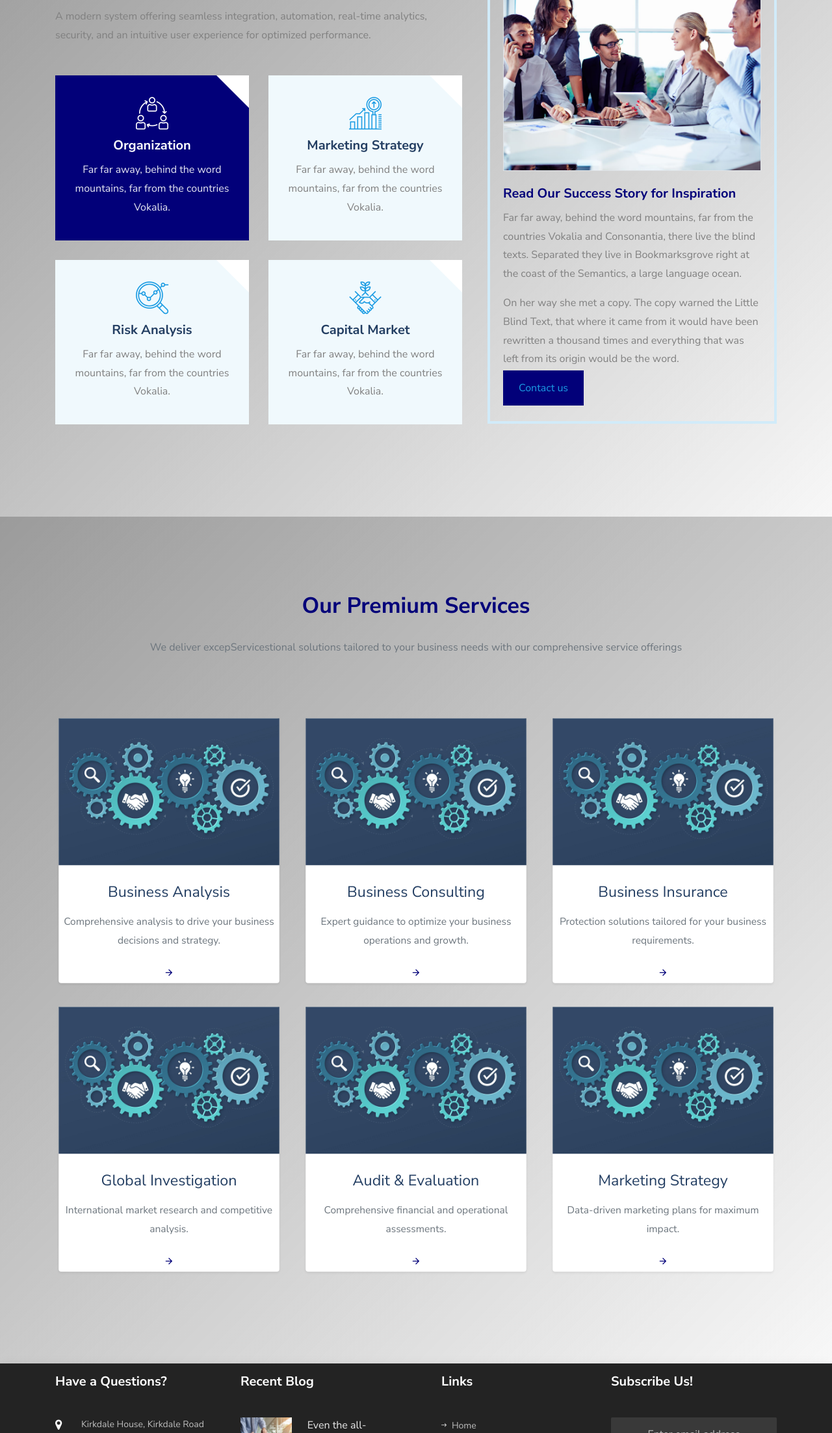
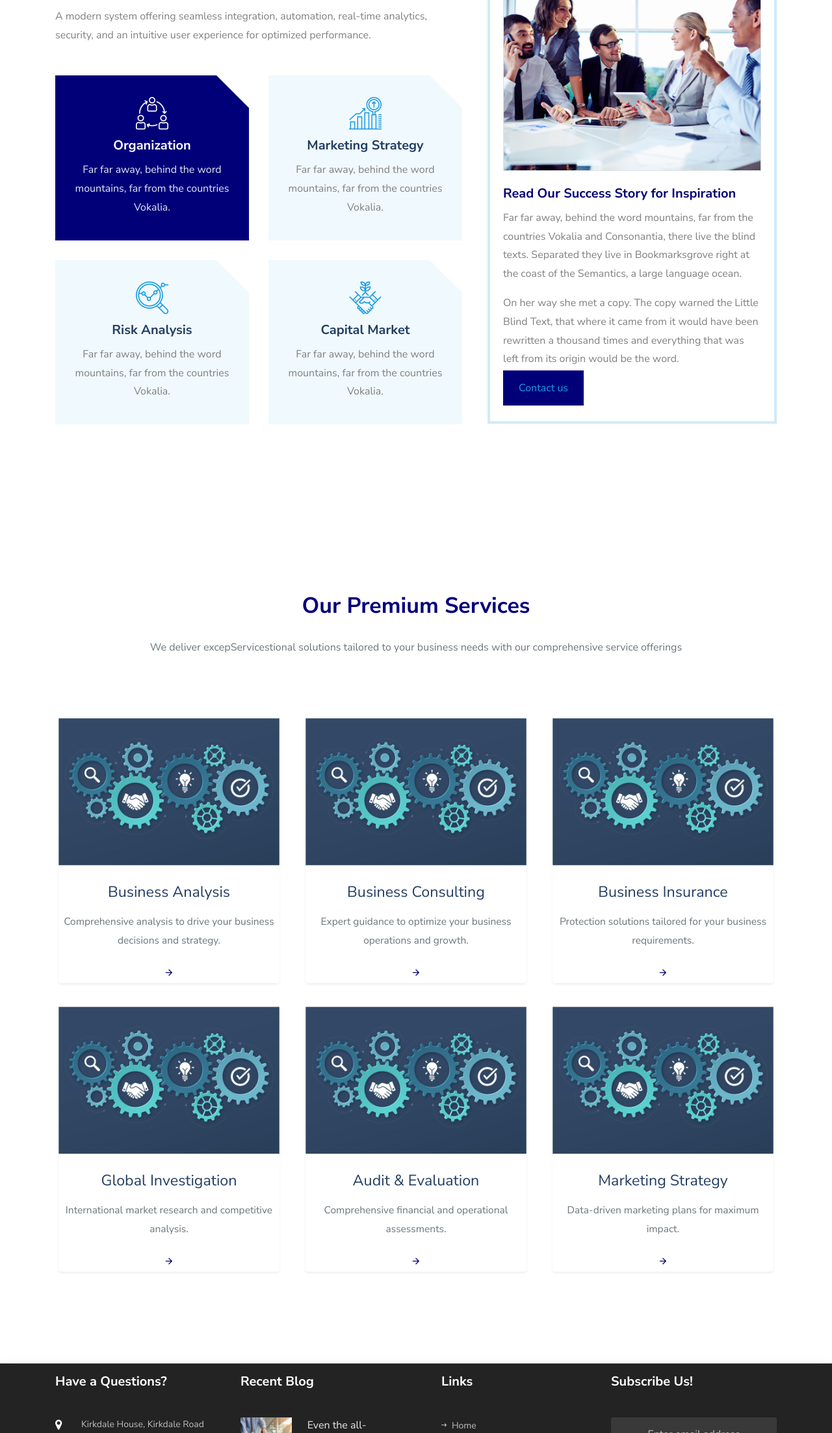
Before and after one commit to Samad4509/orbit3, a plain HTML site: page services.html in a window 1280 px wide. Shown: the part 595-2800 px from the top of the page at 65% size. Drawn offline with Linux system fonts and the light colour scheme; some packages are replaced by stand-ins of ours; no server answers; files whose address does not match are found by name.

Commit message:
service section color update

```diff
--- a/services.html
+++ b/services.html
@@ -127,7 +127,7 @@
         </div>
       </div>
     </section>
-	<section class="ftco-section" style="background: linear-gradient(135deg, #1111116b 0%, #090b0b08 100%) !important;">
+	<section class="ftco-section bg-white">
 			<div class="container">
 				<div class="row d-flex">
 					<div class="col-md-5 order-md-last wrap-about align-items-stretch">
@@ -183,7 +183,7 @@
 			</div>
 	</section>
 
-	<section class="ftco-section bg-light" style="background: linear-gradient(135deg, #1111116b 0%, #090b0b08 100%) !important">
+	<section class="ftco-section bg-white">
 
 		<div class="container">
 			<div class="row justify-content-center mb-5 pb-4">
```
